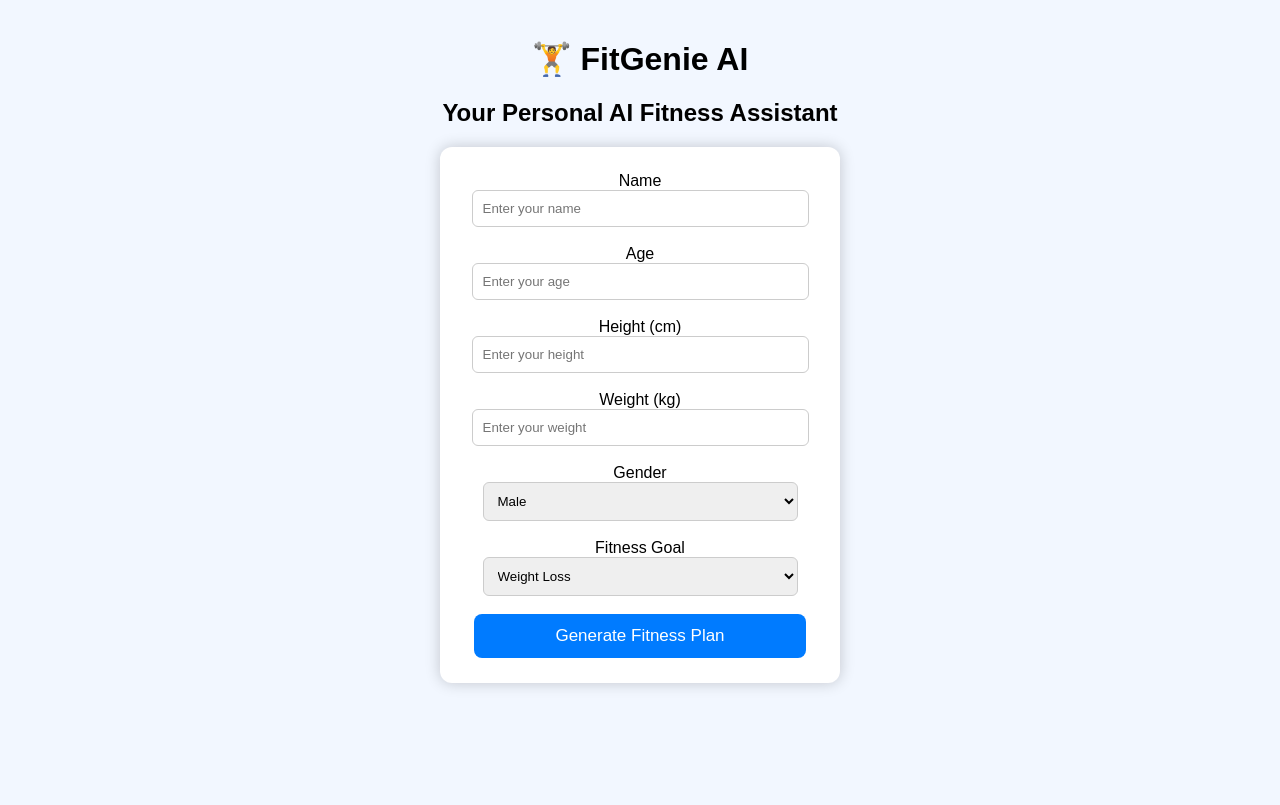
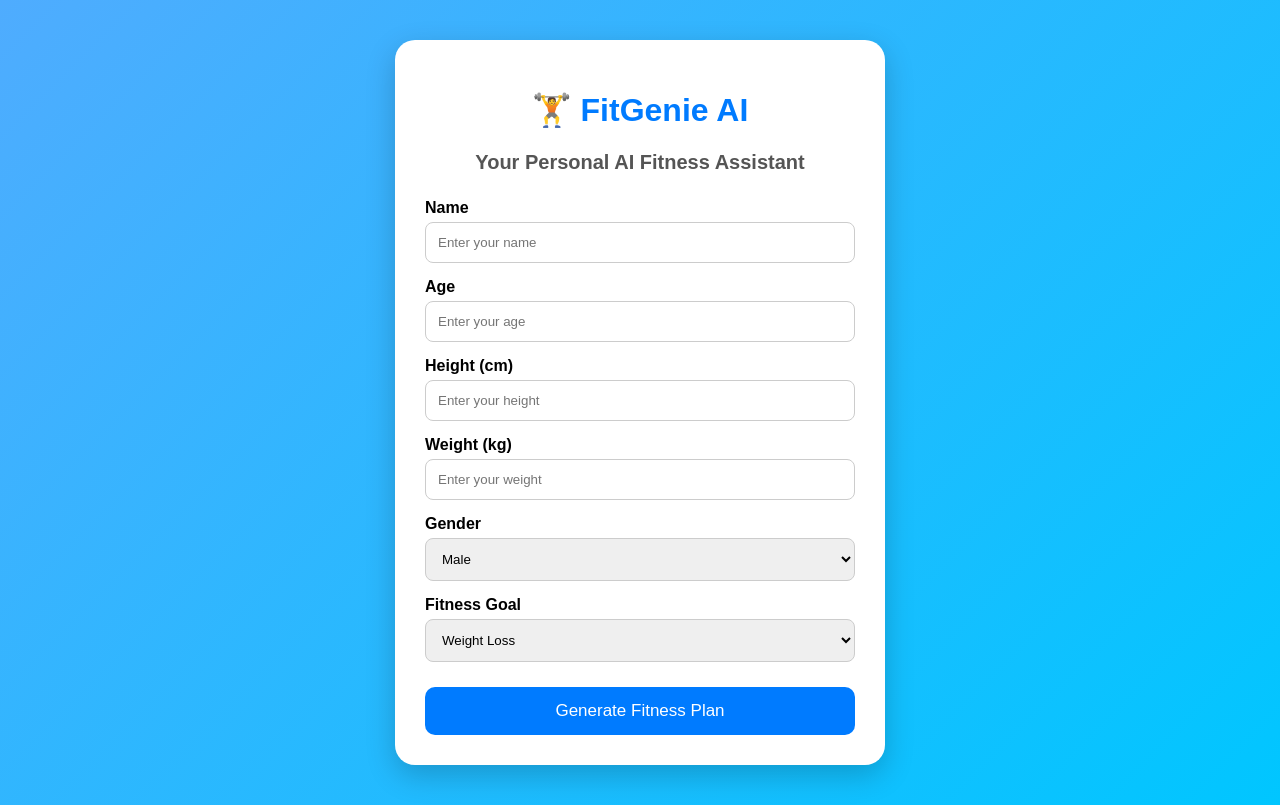
Before and after one commit to ojasvee05/FitGenie-AI, a Flask app: page / in a window 1280 px wide. Before the commit the page ends 688 px from the top, so only its background shows below. Run offline with Flask 3, Linux system fonts and the light colour scheme.

Commit message:
FitGenie AI v1.5 completed

```diff
--- a/static/style.css
+++ b/static/style.css
@@ -1,35 +1,56 @@
 body{
-    background:#f2f7ff;
-    font-family:Arial;
-    text-align:center;
-    margin-top:40px;
+    margin:0;
+    font-family:Arial,sans-serif;
+    background:linear-gradient(135deg,#4facfe,#00c6ff);
 }
 
-form{
+.container{
+    width:430px;
+    margin:40px auto;
     background:white;
-    width:350px;
-    margin:auto;
-    padding:25px;
-    border-radius:12px;
-    box-shadow:0px 0px 15px rgba(0,0,0,.2);
+    padding:30px;
+    border-radius:20px;
+    box-shadow:0 10px 30px rgba(0,0,0,.2);
+}
+
+h1{
+    text-align:center;
+    color:#007BFF;
+}
+
+h2{
+    text-align:center;
+    color:#555;
+    font-size:20px;
+    margin-bottom:25px;
+}
+
+label{
+    display:block;
+    margin-top:15px;
+    font-weight:bold;
 }
 
 input,select{
-    width:90%;
-    padding:10px;
-    border-radius:6px;
+    width:100%;
+    padding:12px;
+    margin-top:5px;
+    border-radius:8px;
     border:1px solid #ccc;
+    box-sizing:border-box;
 }
 
 button{
-    width:95%;
-    padding:12px;
+    width:100%;
+    margin-top:25px;
+    padding:14px;
     background:#007BFF;
     color:white;
     border:none;
-    border-radius:8px;
+    border-radius:10px;
     font-size:17px;
     cursor:pointer;
+    transition:.3s;
 }
 
 button:hover{
--- a/templates/index.html
+++ b/templates/index.html
@@ -7,33 +7,35 @@
 
 <body>
 
+<body>
+
+<div class="container">
+
 <h1>🏋️ FitGenie AI</h1>
 <h2>Your Personal AI Fitness Assistant</h2>
 
 <form action="/calculate" method="POST">
 
-<label>Name</label><br>
-<input type="text"  name="name"placeholder="Enter your name" required><br><br>
+<label>Name</label>
+<input type="text" name="name" placeholder="Enter your name" required>
 
-<label>Age</label><br>
-<input type="number" name="age" placeholder="Enter your age"><br><br>
+<label>Age</label>
+<input type="number" name="age" placeholder="Enter your age" required>
 
-<label>Height (cm)</label><br>
-<input type="number" name="height" placeholder="Enter your height"><br><br>
+<label>Height (cm)</label>
+<input type="number" name="height" placeholder="Enter your height" required>
 
-<label>Weight (kg)</label><br>
-<input type="number" name="weight"placeholder="Enter your weight"><br><br>
+<label>Weight (kg)</label>
+<input type="number" name="weight" placeholder="Enter your weight" required>
 
-<label>Gender</label><br>
+<label>Gender</label>
 
 <select name="gender">
 <option>Male</option>
 <option>Female</option>
 </select>
 
-<br><br>
-
-<label>Fitness Goal</label><br>
+<label>Fitness Goal</label>
 
 <select name="goal">
 <option>Weight Loss</option>
@@ -41,13 +43,12 @@
 <option>Maintain Weight</option>
 </select>
 
-<br><br>
-
 <button type="submit">Generate Fitness Plan</button>
 
 </form>
 
+</div>
+
 <script src="{{ url_for('static', filename='script.js') }}"></script>
 
 </body>
-</html>
--- a/templates/result.html
+++ b/templates/result.html
@@ -5,7 +5,7 @@
 
     <title>FitGenie AI Result</title>
 
-    <link rel="stylesheet" href="{{ url_for('static', filename='style.css') }}" />
+    <link rel="stylesheet" href="{{ url_for('static', filename='result.css') }}" />
 </head>
 
 <body>
```
Also changed, not shown: static/result.css (added, +49 -0 lines).
